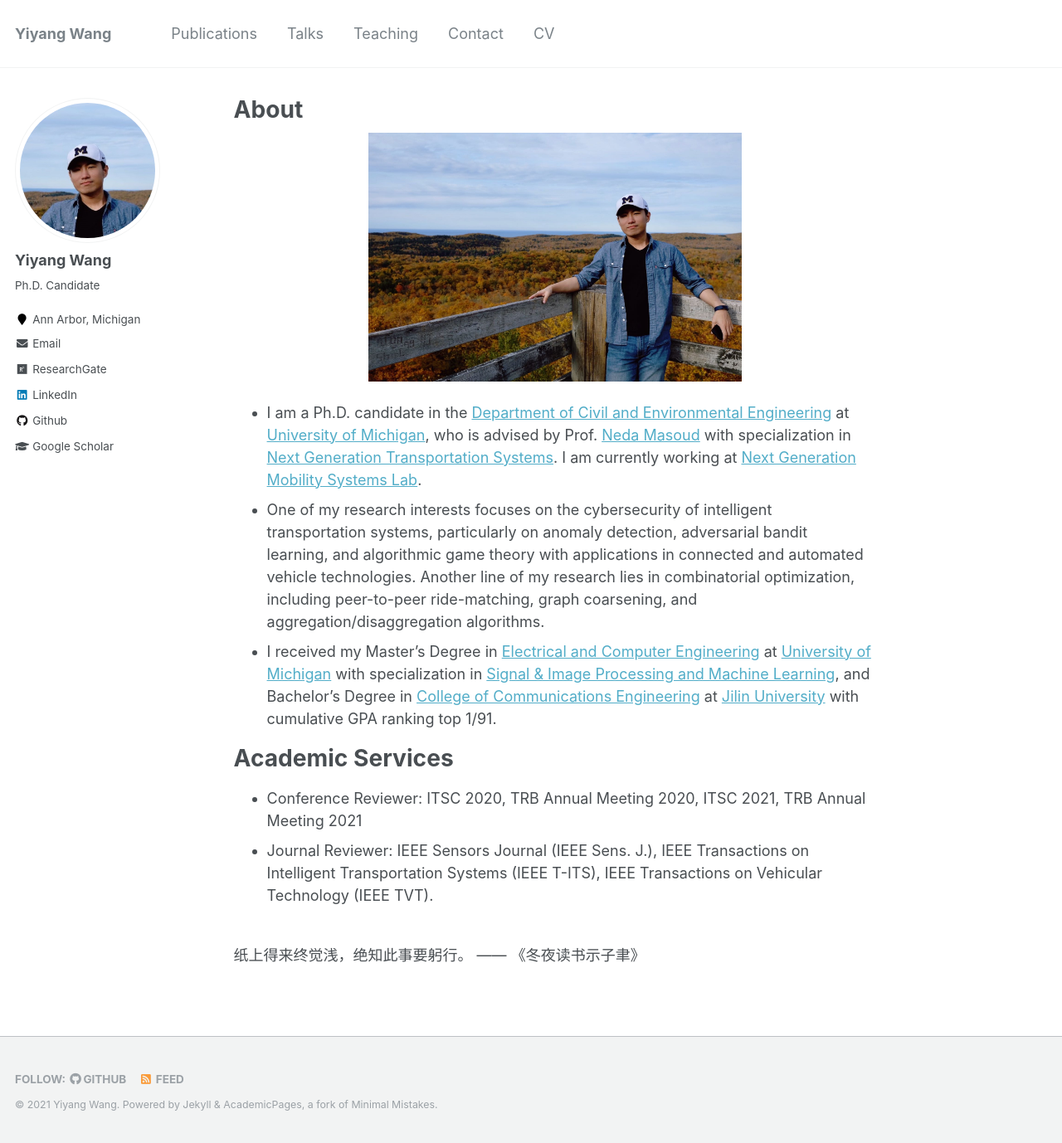
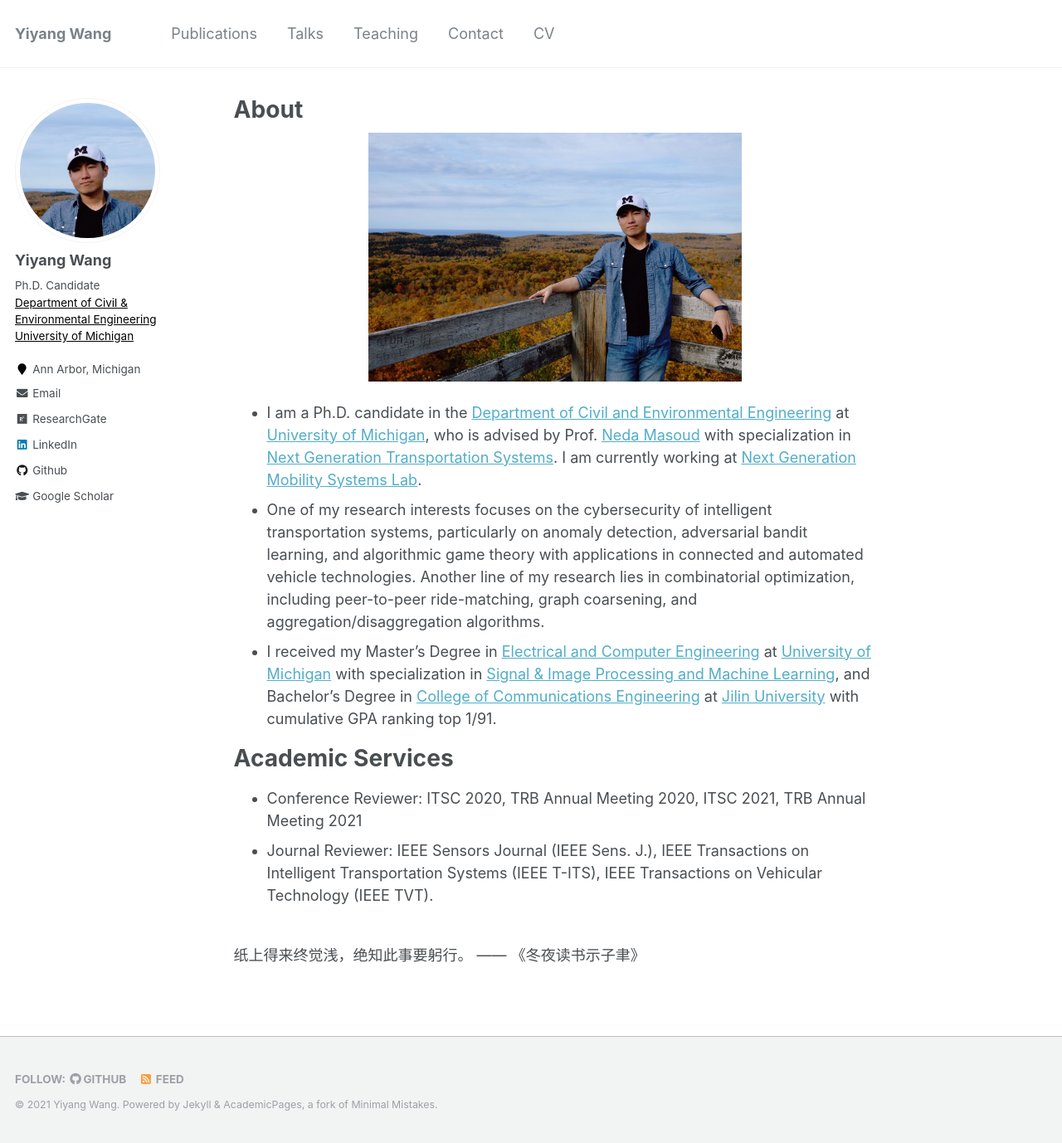
Before and after one commit to yiyangwan/yiyangwan.github.io, a Jekyll site: the page built from _pages/about.md, in a window 1280 px wide and 1378 px high. Shown: the whole window at 83% size. Built offline with Jekyll 4.4.1, drawn with Linux system fonts in a browser that asks for light colours.

Commit message:
Update _config.yml

```diff
--- a/_config.yml
+++ b/_config.yml
@@ -83,7 +83,7 @@ analytics:
 author:
   name             : "Yiyang Wang"
   avatar           : "yiyangwang.jpg"
-  bio              : "Ph.D. Candidate"
+  bio              : "Ph.D. Candidate <br><a style='color: black;' href='https://cee.engin.umich.edu/'>Department of Civil & Environmental Engineering</a> <br><a style='color: black;' href='https://umich.edu/'>University of Michigan</a>"
   location         : "Ann Arbor, Michigan"
   employer         :
   pubmed           : # "https://www.ncbi.nlm.nih.gov/pubmed/?term=john+snow"
```
